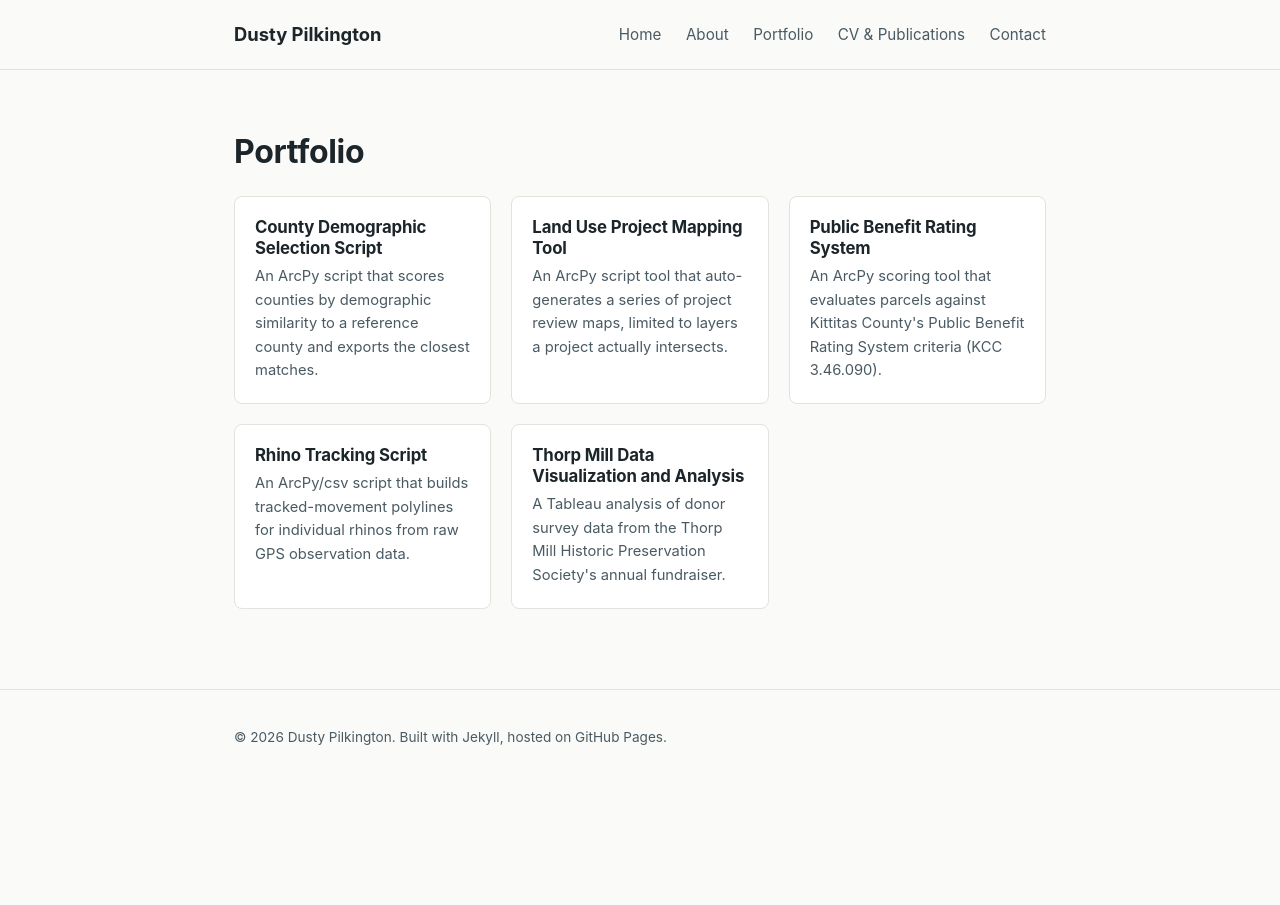
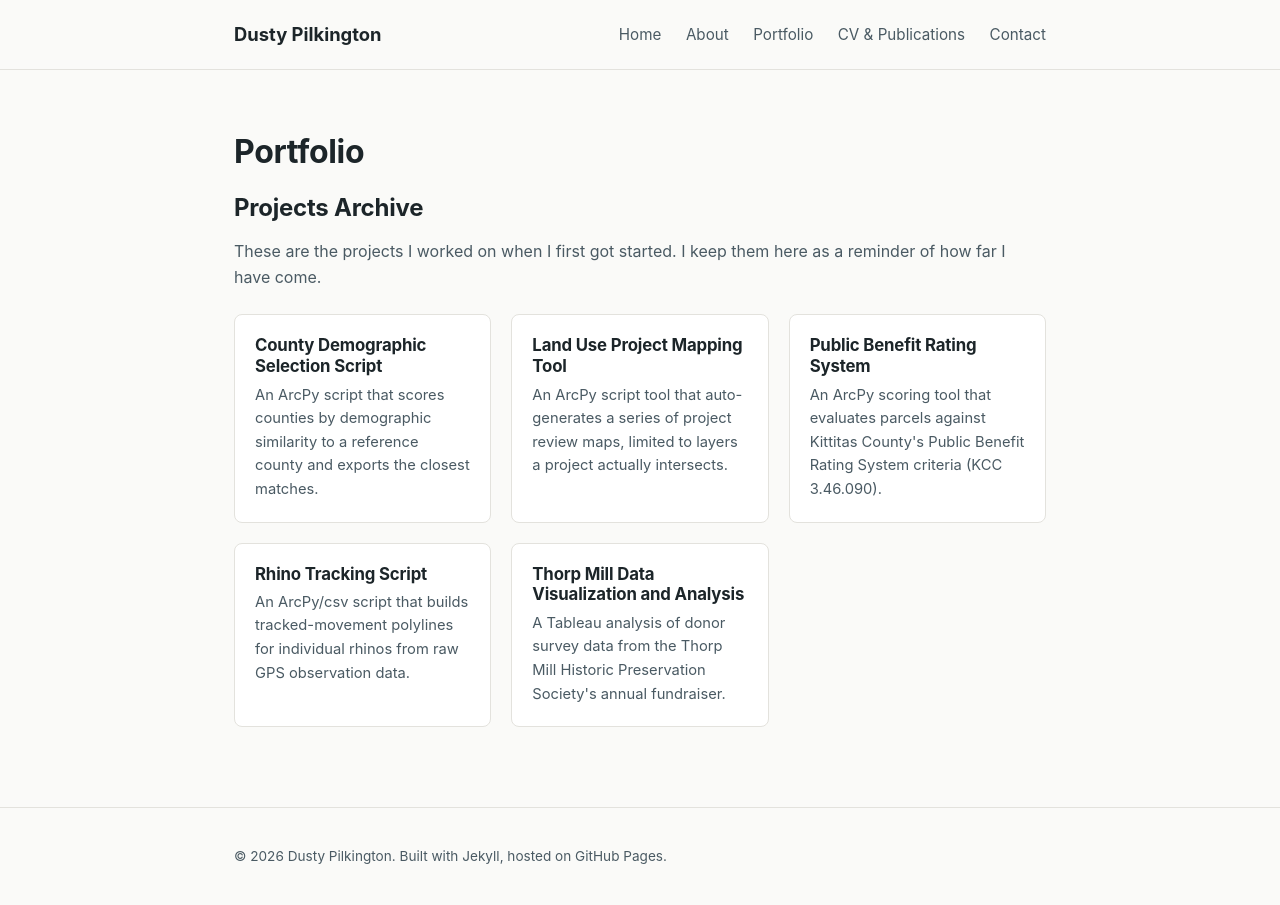
Before and after one commit to pilkingtongeospatial/professional_site, a Jekyll site: the page built from portfolio.md, in a window 1280 px wide. Built offline with Jekyll 4.4.1, drawn with Linux system fonts in a browser that asks for light colours.

Commit message:
Add Projects Archive section to portfolio page
Group the existing projects under a "Projects Archive" heading with a
short note that they are early-career work kept as a reminder of
progress. Add a muted .section-note style for the note.

Co-Authored-By: Claude Opus 5.5 <noreply@anthropic.com>

```diff
--- a/assets/css/style.css
+++ b/assets/css/style.css
@@ -98,6 +98,7 @@ main.wrap { padding-top: 2.5rem; padding-bottom: 4rem; min-height: 60vh; }
 }
 
 /* Portfolio index grid */
+.section-note { color: var(--ink-soft); margin-top: -0.25rem; }
 .portfolio-grid {
   display: grid;
   grid-template-columns: repeat(auto-fill, minmax(240px, 1fr));
--- a/portfolio.md
+++ b/portfolio.md
@@ -5,6 +5,10 @@ permalink: /portfolio/
 ---
 
 # Portfolio
+
+## Projects Archive
+
+<p class="section-note">These are the projects I worked on when I first got started. I keep them here as a reminder of how far I have come.</p>
 
 <ul class="portfolio-grid">
 {% for item in site.portfolio %}
```
